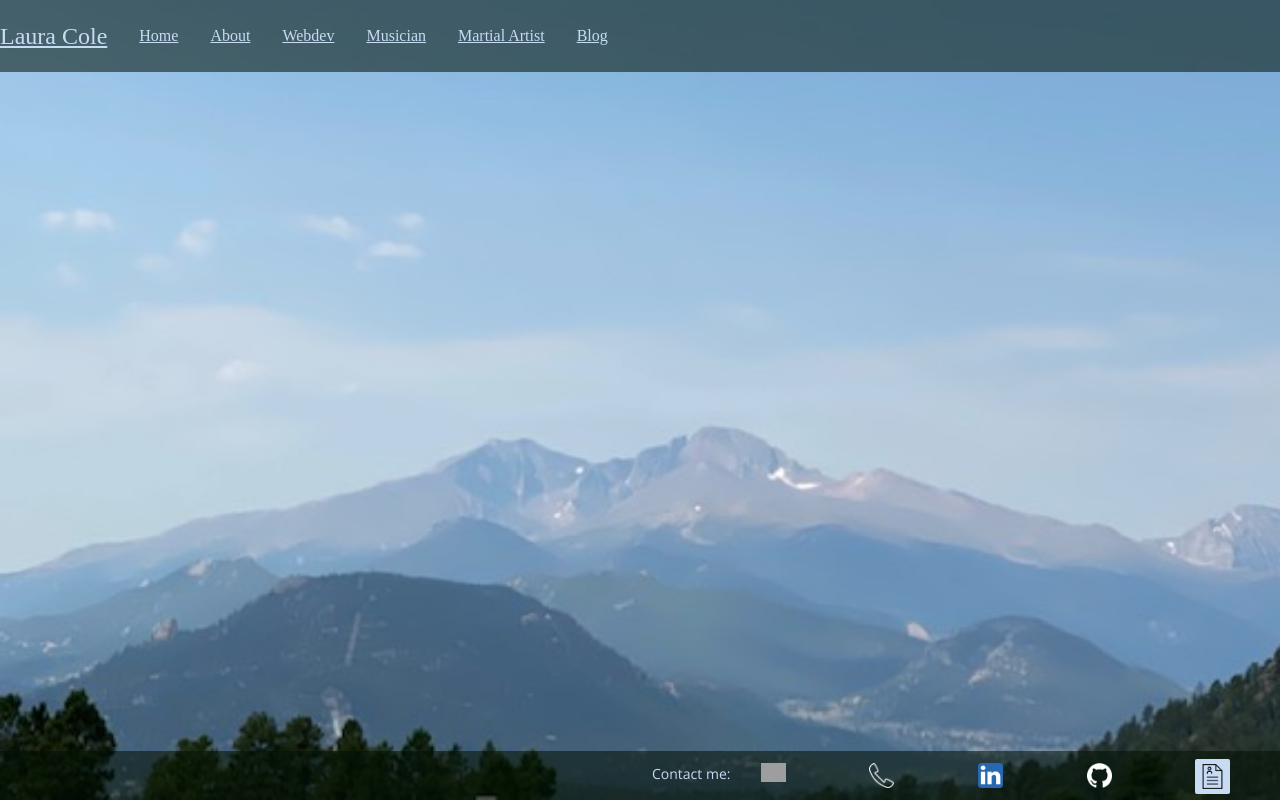
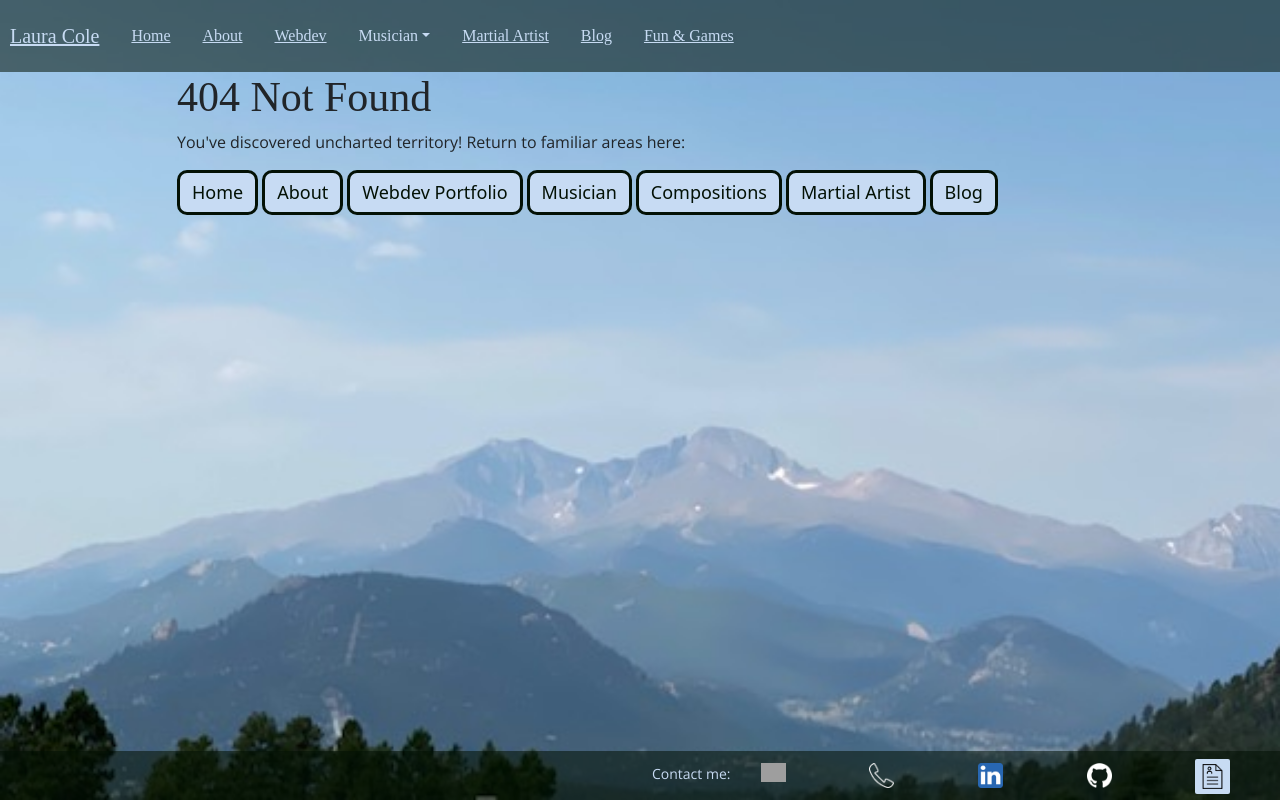
Before and after one commit to LauraCole1900/lcolearts-blog, a React (Create React App) app in the folder client/: page / in a window 1280 px wide. Built offline with nearby package versions, Linux system fonts and the light colour scheme; no server answers; grey boxes are pictures that could not be loaded; a web font is replaced by a local one.

Commit message:
updated App.tsx to new home path for blog; updated navbar to direct to compositions; updated 404 page

```diff
--- a/client/src/App.tsx
+++ b/client/src/App.tsx
@@ -59,7 +59,7 @@ const App = (): ReactElement => {
           <Navigation />
           <Container fluid className="mycontainer">
             <Routes>
-              <Route path="/" element={<Blog />} />
+              <Route path="/blog" element={<Blog />} />
               <Route path="/tags/:tag" element={<Blog />} />
               <Route path="/blog/:blogId" element={<BlogEntry />} />
               <Route path="/log_me_in" element={<LoginPage />} />
--- a/client/src/components/navbar/index.tsx
+++ b/client/src/components/navbar/index.tsx
@@ -1,6 +1,6 @@
 import { ReactElement } from "react";
 import { Link } from "react-router-dom";
-import { Nav, Navbar } from "react-bootstrap";
+import { Nav, Navbar, NavDropdown } from "react-bootstrap";
 import Auth from "../../utils/auth";
 import "./style.css";
 
@@ -27,15 +27,19 @@ const Navigation = (): ReactElement => {
           <a href="https://lcolearts.com/#/webdev" className="navlink">
             Webdev
           </a>
-          <a href="https://lcolearts.com/#/musician" className="navlink">
-            Musician
-          </a>
+          <NavDropdown title="Musician">
+            <NavDropdown.Item href="https://lcolearts.com/#/musician" className="navlink">C.V.</NavDropdown.Item>
+            <NavDropdown.Item href="/music" className="navlink" rel="noreferred noopener">Compositions</NavDropdown.Item>
+          </NavDropdown>
           <a href="https://lcolearts.com/#/martial_artist" className="navlink">
             Martial Artist
           </a>
-          <Link to="/" className="navlink">
+          <Link to="/blog" className="navlink">
             Blog
           </Link>
+          <a href="https://lcolearts.com/#/fun_and_games" className="navlink">
+            Fun & Games
+          </a>
           {/* <a href="https://lcolearts.com/#/contact" className="navlink">
             Contact Me
           </a> */}
--- a/client/src/components/navbar/style.css
+++ b/client/src/components/navbar/style.css
@@ -6,10 +6,21 @@
   --translucentBgGreen: rgba(3, 17, 5, 0.55);
 }
 
+.dropdown-menu.show {
+  background: var(--translucentBgGreen);
+  font-size: 16px;
+}
+
+.dropdown-item:hover {
+  color: var(--medBlue);
+  background: var(--translucentBgGreen);
+}
+
 .mylogo {
   color: var(--ltBlue);
-  font-size: 24px;
+  font-size: 1em;
   font-family: var(--headerFont);
+  padding-left: .5em;
 }
 
 .navbar {
@@ -19,8 +30,9 @@
   border-radius: 0;
 }
 
-.navlink {
-  padding: 1em;
+.navlink,
+a.dropdown-toggle.nav-link {
+  padding: 1em !important;
   color: var(--ltBlue) !important;
   font-family: var(--headerFont);
 }
--- a/client/src/components/pages/notFound.tsx
+++ b/client/src/components/pages/notFound.tsx
@@ -21,26 +21,26 @@ const NotFound = (): ReactElement => {
         </Row>
         <Row>
           <Col sm={{ span: 10, offset: 1 }}>
-            <Link to="/">
+            <a href="https://lcolearts.com/">
               <Button data-toggle="popover" title="Home" className="button btn btn404">Home</Button>
+            </a>
+            <a href="https://lcolearts.com/#/about">
+              <Button data-toggle="popover" title="About" className="button btn btn404">About</Button>
+            </a>
+            <a href="https://lcolearts.com/#/webdev">
+              <Button data-toggle="popover" title="Webdev Portfolio" className="button btn btn404">Webdev Portfolio</Button>
+            </a>
+            <a href="https://lcolearts.com/#/musician">
+              <Button data-toggle="popover" title="Musician" className="button btn btn404">Musician</Button>
+            </a>
+            <Link to="/music">
+              <Button data-toggle="popover" title="Compositions" className="button btn btn404">Compositions</Button>
             </Link>
-            <Link to="/about">
-              <Button data-toggle="popover" title="About" className="button btn btn404">About</Button>
-            </Link>
-            <Link to="/webdev">
-              <Button data-toggle="popover" title="Webdev Portfolio" className="button btn btn404">Webdev Portfolio</Button>
-            </Link>
-            <Link to="/musician">
-              <Button data-toggle="popover" title="Musician" className="button btn btn404">Musician</Button>
-            </Link>
-            <Link to="/martial_artist">
+            <a href="https://lcolearts.com/#/martial_artist">
               <Button data-toggle="popover" title="Martial Artist" className="button btn btn404">Martial Artist</Button>
-            </Link>
-            <Link to="/">
+            </a>
+            <Link to="/blog">
               <Button data-toggle="popover" title="Blog" className="button btn btn404">Blog</Button>
-            </Link>
-            <Link to="/contact">
-              <Button data-toggle="popover" title="Contact Me" className="button btn">Contact Me</Button>
             </Link>
           </Col>
         </Row>
```
